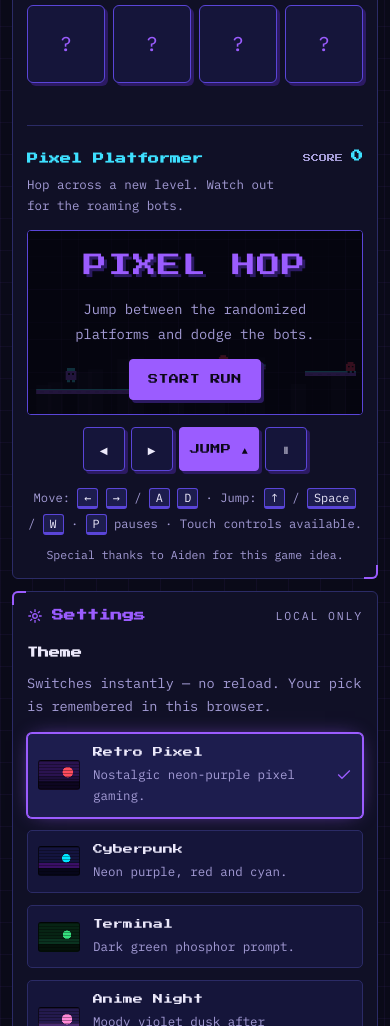
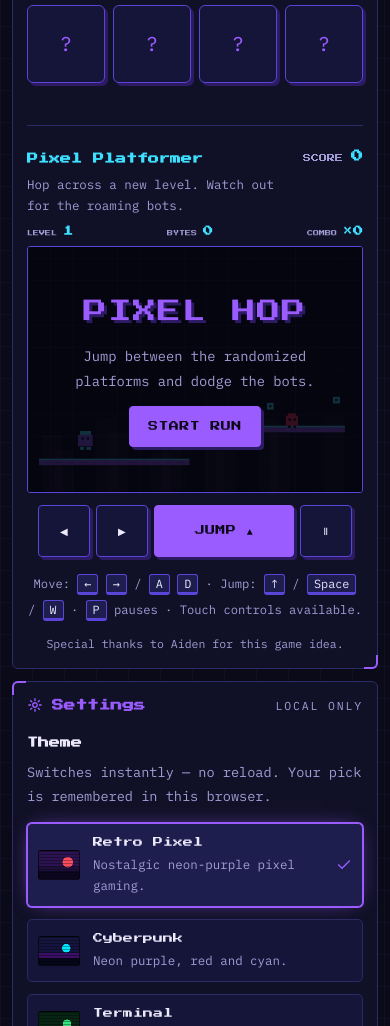
Before and after one commit to trevormbugua030-bit/retro-profile, a website: page index.html in a window 390 px wide. Shown: the part 3494-4520 px from the top of the page. Drawn offline with Linux system fonts and the light colour scheme.

Commit message:
Expand platformer rewards and mobile controls

```diff
--- a/index.html
+++ b/index.html
@@ -492,6 +492,11 @@
                 </div>
                 <div class="platformer-score" aria-live="polite">SCORE <b id="platformerScore">0</b></div>
               </div>
+              <div class="platformer-rewards" aria-label="Game progress">
+                <span>LEVEL <b id="platformerLevel">1</b></span>
+                <span>BYTES <b id="platformerBytes">0</b></span>
+                <span>COMBO <b id="platformerCombo">×0</b></span>
+              </div>
               <div class="platformer-stage" id="platformerStage">
                 <canvas id="platformerCanvas" width="800" height="440" tabindex="0" role="img" aria-label="Pixel platformer. Use left and right arrow keys or A and D to move, and Space or Up to jump."></canvas>
                 <div class="platformer-overlay" id="platformerOverlay">
--- a/script.js
+++ b/script.js
@@ -584,6 +584,9 @@ function initPlatformer() {
 
   const ctx = canvas.getContext?.("2d");
   const scoreLabel = $("#platformerScore");
+  const levelLabel = $("#platformerLevel");
+  const byteLabel = $("#platformerBytes");
+  const comboLabel = $("#platformerCombo");
   const message = $("#platformerMessage");
   const status = $("#platformerStatus");
   const controls = $$("[data-platformer-control]");
@@ -593,10 +596,12 @@ function initPlatformer() {
     return;
   }
 
-  const W = 800;
-  const H = 440;
+  let W = 800;
+  let H = 440;
+  const BASE_W = 800;
+  const BASE_H = 440;
   const player = { x: 90, y: 0, w: 26, h: 34, vx: 0, vy: 0, grounded: false };
-  const game = { mode: "ready", score: 0, camera: 0, platforms: [], enemies: [], last: 0, raf: 0, spawnAt: 700, keys: new Set() };
+  const game = { mode: "ready", score: 0, bytes: 0, combo: 0, level: 1, camera: 0, platforms: [], enemies: [], rewards: [], last: 0, raf: 0, spawnAt: 700, keys: new Set() };
   let palette = {};
   function readPalette() {
     const css = getComputedStyle(document.documentElement);
@@ -610,11 +615,30 @@ function initPlatformer() {
   window.addEventListener("themechange", readPalette);
 
   function addPlatform(x, y, width) { game.platforms.push({ x, y, w: width, h: 12 }); }
+  function addBotsOnPlatform(x, y, width, level = game.level) {
+    const count = Math.random() < Math.min(.9, .35 + level * .035) ? (Math.random() < .45 ? 2 : 1) : 0;
+    for (let i = 0; i < count; i++) {
+      const span = Math.max(18, width - 32);
+      const min = x + 4 + (count === 2 ? i * span * .48 : 0);
+      const max = count === 2 ? min + span * .48 : x + width - 26;
+      game.enemies.push({ x: min + Math.random() * Math.max(2, max - min), y: y - 22, w: 22, h: 22, vx: (38 + Math.random() * 35 + level * 3) * (Math.random() < .5 ? -1 : 1), min, max, alive: true });
+    }
+  }
+  function addByteLine(x, y, width) {
+    if (Math.random() > .82) return;
+    const count = 2 + Math.floor(Math.random() * 4);
+    const span = Math.max(30, width - 30);
+    for (let i = 0; i < count; i++) game.rewards.push({ x: x + 15 + span * i / Math.max(1, count - 1), y: y - 35 - (i % 2) * 11, r: 6, taken: false });
+  }
   function generateWorld() {
     game.platforms = [];
     game.enemies = [];
+    game.rewards = [];
     game.camera = 0;
     game.score = 0;
+    game.bytes = 0;
+    game.combo = 0;
+    game.level = 1;
     game.spawnAt = 700;
     addPlatform(20, 380, 270);
     let x = 330;
@@ -625,9 +649,8 @@ function initPlatformer() {
       x += gap;
       const width = 100 + Math.random() * 90;
       addPlatform(x, y, width);
-      if (Math.random() < .44) {
-        game.enemies.push({ x: x + 12 + Math.random() * Math.max(12, width - 34), y: y - 22, w: 22, h: 22, vx: 30 + Math.random() * 22, min: x + 4, max: x + width - 26, alive: true });
-      }
+      addBotsOnPlatform(x, y, width);
+      addByteLine(x, y, width);
       x += width;
     }
     player.x = 90;
@@ -636,6 +659,13 @@ function initPlatformer() {
     player.grounded = false;
     game.keys.clear();
     if (scoreLabel) scoreLabel.textContent = "0";
+    syncRewardUi();
+  }
+
+  function syncRewardUi() {
+    if (levelLabel) levelLabel.textContent = String(game.level);
+    if (byteLabel) byteLabel.textContent = String(game.bytes);
+    if (comboLabel) comboLabel.textContent = `×${game.combo}`;
   }
 
   function draw() {
@@ -674,6 +704,15 @@ function initPlatformer() {
       ctx.fillRect(sx + 14, e.y + 9, 4, 4);
       ctx.fillRect(sx + 4, e.y + e.h, 5, 4);
       ctx.fillRect(sx + 14, e.y + e.h, 5, 4);
+    });
+    game.rewards.forEach((reward) => {
+      if (reward.taken) return;
+      const sx = reward.x - cam;
+      if (sx < -20 || sx > W + 20) return;
+      ctx.fillStyle = palette.highlight;
+      ctx.fillRect(sx - reward.r, reward.y - reward.r, reward.r * 2, reward.r * 2);
+      ctx.fillStyle = palette.bg;
+      ctx.fillRect(sx - 2, reward.y - 2, 4, 4);
     });
     const px = player.x - cam;
     ctx.fillStyle = palette.highlight;
@@ -734,8 +773,29 @@ function initPlatformer() {
 
     const targetCamera = Math.max(0, player.x - 225);
     game.camera += (targetCamera - game.camera) * Math.min(1, dt * 5);
-    game.score = Math.max(game.score, Math.floor(player.x / 20));
+    const nextLevel = 1 + Math.floor(player.x / 900);
+    if (nextLevel > game.level) {
+      game.level = nextLevel;
+      game.score += 50;
+      syncRewardUi();
+      if (status) status.textContent = `Level ${game.level}! Level-up bonus: 50 points.`;
+    }
+    game.score = Math.max(game.score, Math.floor(player.x / 20) + game.bytes * 10);
     if (scoreLabel) scoreLabel.textContent = String(game.score);
+
+    game.rewards.forEach((reward) => {
+      if (reward.taken) return;
+      const dx = player.x + player.w / 2 - reward.x;
+      const dy = player.y + player.h / 2 - reward.y;
+      if (dx * dx + dy * dy < 24 * 24) {
+        reward.taken = true;
+        game.bytes += 1;
+        game.combo += 1;
+        game.score += 10 + Math.min(game.combo, 10) * 2;
+        syncRewardUi();
+        if (scoreLabel) scoreLabel.textContent = String(game.score);
+      }
+    });
 
     game.enemies.forEach((e) => {
       if (!e.alive) return;
@@ -748,7 +808,9 @@ function initPlatformer() {
         if (wasAbove) {
           e.alive = false;
           player.vy = -270;
-          game.score += 15;
+          game.combo += 1;
+          game.score += 25 + Math.min(game.combo, 10) * 5;
+          syncRewardUi();
           if (scoreLabel) scoreLabel.textContent = String(game.score);
         } else endRun("A bot caught you!");
       }
@@ -761,11 +823,13 @@ function initPlatformer() {
       const y = Math.max(205, Math.min(368, last.y + (Math.random() - .5) * 92));
       const width = 100 + Math.random() * 90;
       addPlatform(x, y, width);
-      if (Math.random() < .55) game.enemies.push({ x: x + 10 + Math.random() * (width - 32), y: y - 22, w: 22, h: 22, vx: 34 + Math.random() * 24, min: x + 3, max: x + width - 25, alive: true });
+      addBotsOnPlatform(x, y, width);
+      addByteLine(x, y, width);
       game.spawnAt = x + width;
     }
     game.platforms = game.platforms.filter((p) => p.x + p.w > game.camera - 200);
     game.enemies = game.enemies.filter((e) => e.x + e.w > game.camera - 200 && (e.alive || e.x > game.camera - 250));
+    game.rewards = game.rewards.filter((reward) => reward.x > game.camera - 200 && !reward.taken);
     if (player.y > H + 80) endRun("You missed a platform!");
   }
 
@@ -805,6 +869,10 @@ function initPlatformer() {
   }
 
   function resize() {
+    const mobile = window.matchMedia("(max-width: 600px)").matches;
+    W = mobile ? 600 : BASE_W;
+    H = BASE_H;
+    stage.style.aspectRatio = `${W} / ${H}`;
     const dpr = Math.min(window.devicePixelRatio || 1, 2);
     canvas.width = W * dpr;
     canvas.height = H * dpr;
--- a/styles.css
+++ b/styles.css
@@ -1766,6 +1766,15 @@ a.meta-item:hover {
   white-space: nowrap;
 }
 .platformer-score b { color: var(--accent-2); font-size: 12px; }
+.platformer-rewards {
+  display: flex;
+  justify-content: flex-end;
+  gap: 14px;
+  margin: -4px 0 10px;
+  color: var(--muted);
+  font: 7px var(--font-pixel);
+}
+.platformer-rewards b { color: var(--accent-2); font-size: 10px; }
 .platformer-stage {
   position: relative;
   width: 100%;
@@ -1809,7 +1818,11 @@ a.meta-item:hover {
 @media (max-width: 520px) {
   .platformer-head { align-items: flex-start; }
   .platformer-controls { gap: 6px; }
-  .platformer-controls .btn { min-width: 42px; padding-inline: 10px; }
+  .platformer-controls .btn { min-width: 52px; min-height: 52px; padding-inline: 10px; }
+  .platformer-controls [data-platformer-control="jump"] { flex: 1; max-width: 140px; }
+  .platformer-rewards { justify-content: space-between; gap: 8px; font-size: 6px; }
+  .platformer-stage { border-radius: 3px; }
+  .platformer-credit { margin-top: 12px; }
 }
 
 .memory-head,
```
